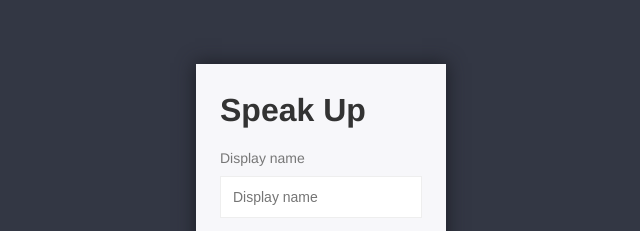
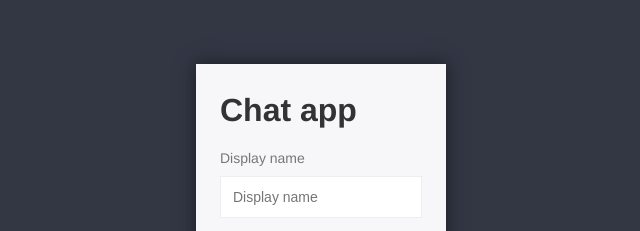
Before and after one commit to Acovid/chat-app, a website: page public/index.html in a window 1280 px wide. Shown: the part 175-406 px from the top of the page, 319-959 px from the left. Drawn offline with Linux system fonts and the light colour scheme.

Commit message:
delete corrupted docx

```diff
--- a/public/index.html
+++ b/public/index.html
@@ -1,5 +1,6 @@
 <!DOCTYPE html>
 <html lang="en">
+
 <head>
     <meta charset="UTF-8" />
     <meta name="viewport" content="width=device-width, initial-scale=1.0" />
@@ -12,15 +13,10 @@
 <body>
     <div class="centered-form">
         <div class="centered-form__box">
-        <h1>Speak Up</h1>
+            <h1>Chat app</h1>
             <form action="/chat.html">
                 <label>Display name</label>
-          <input
-            type="text"
-            name="username"
-            placeholder="Display name"
-            required
-          />
+                <input type="text" name="username" placeholder="Display name" required />
                 <label>Room</label>
                 <input type="text" name="room" placeholder="Room" required />
                 <button>Join</button>
@@ -28,4 +24,5 @@
         </div>
     </div>
 </body>
+
 </html>
```
Also changed, not shown: 1 other file. Lines whose indentation alone changed are shown as unchanged.
